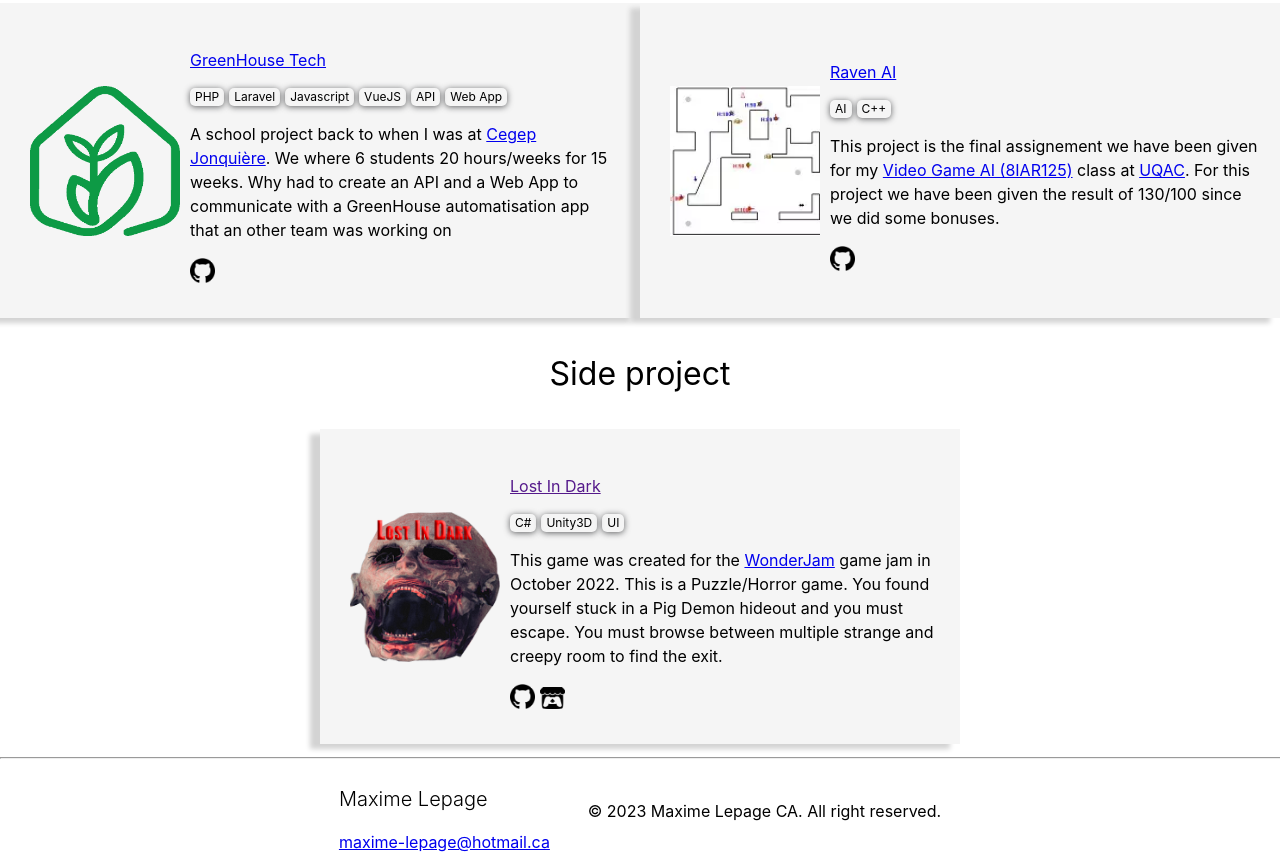
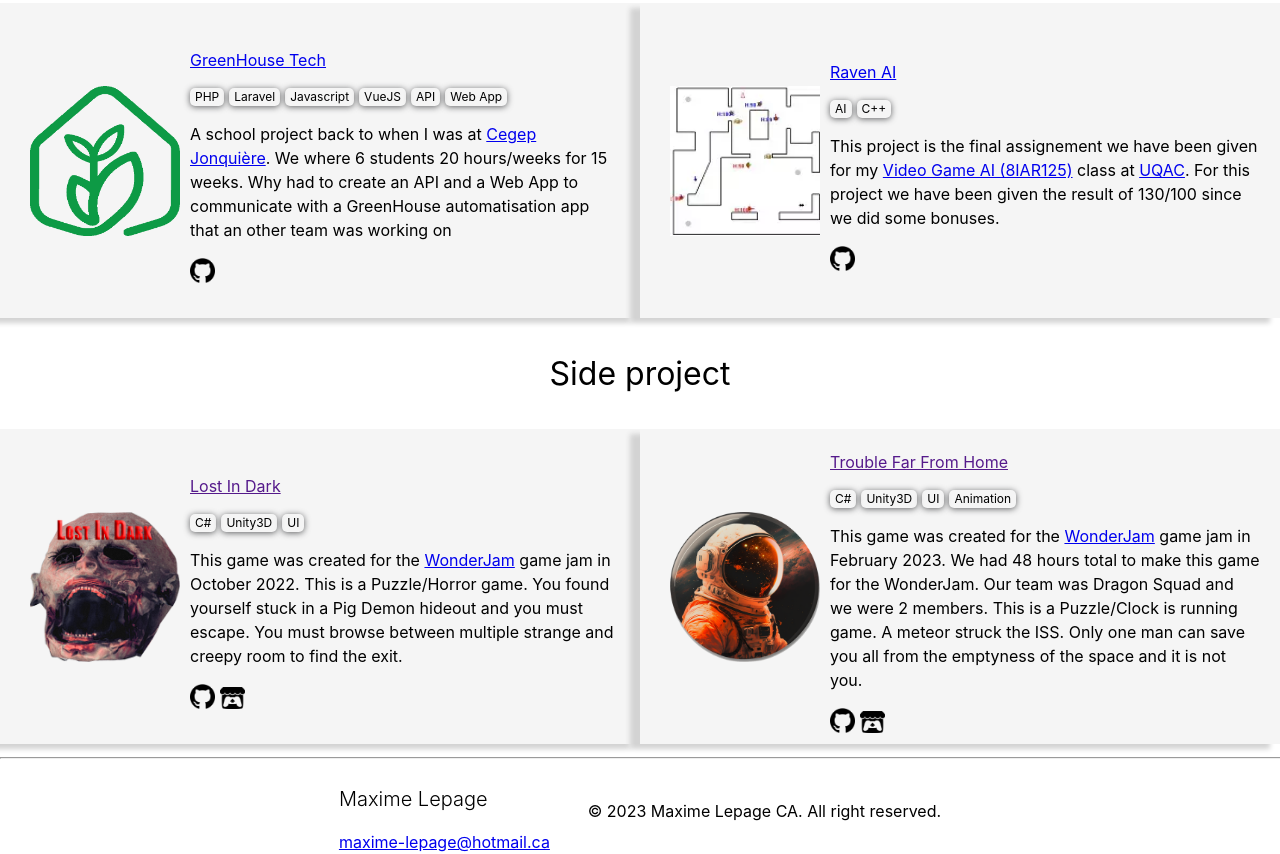
Before and after one commit to Dolotboy/Dolotboy.github.io, a plain HTML site: page projects.html in a window 1280 px wide. Shown: the part 715-1569 px from the top of the page. Drawn offline with nearby package versions, Linux system fonts and the light colour scheme.

Commit message:
+TFFH Project

```diff
--- a/projects.html
+++ b/projects.html
@@ -155,6 +155,32 @@
                         </div>
                     </div>
                 </div><!-- LOST IN DARK -->
+
+                <div class="showcard-detailed-horizontal-m background-color-whitesmoke box-shadow-normal-bottom-left-lightgray">
+                    <div class="showcard-detailed-horizontal-img-container">
+                        <img class="showcard-detailed-horizontal-img" src="images/ProjectsImages/TFFH.png">
+                    </div>
+                    <div class="showcard-detailed-horizontal-info-container">
+                        <a href="">
+                            <p>Trouble Far From Home</p>
+                        </a>
+                        <div class="showcard-detailed-horizontal-tag-container">
+                            <span class="showcard-detailed-horizontal-tag">C#</span>
+                            <span class="showcard-detailed-horizontal-tag">Unity3D</span>
+                            <span class="showcard-detailed-horizontal-tag">UI</span>
+                            <span class="showcard-detailed-horizontal-tag">Animation</span>
+                        </div>
+                        <p>This game was created for the <a href="https://www.facebook.com/gamejam.aemi.uqac/" target="_blank">WonderJam</a> game jam in February 2023. We had 48 hours total to make this game for the WonderJam. Our team was Dragon Squad and we were 2 members. This is a Puzzle/Clock is running game. A meteor struck the ISS. Only one man can save you all from the emptyness of the space and it is not you.</p>
+                        <div>
+                            <a href="https://github.com/Dolotboy/GameJamH2023" class="href-img" target="_blank">
+                                <img src="images/icons/github_dark.png" class="img-link">
+                            </a>
+                            <a href="https://xuacram.itch.io/trouble-far-from-home" class="href-img" target="_blank">
+                                <img src="images/icons/itchio_dark.png" class="img-link">
+                            </a>
+                        </div>
+                    </div>
+                </div><!-- LOST IN DARK -->
             </div> <!-- SIDE PROJECT CONTAINER -->
 
         </div> <!-- MID CONTAINER -->
```
Also changed, not shown: images/ProjectsImages/TFFH.png (added).
